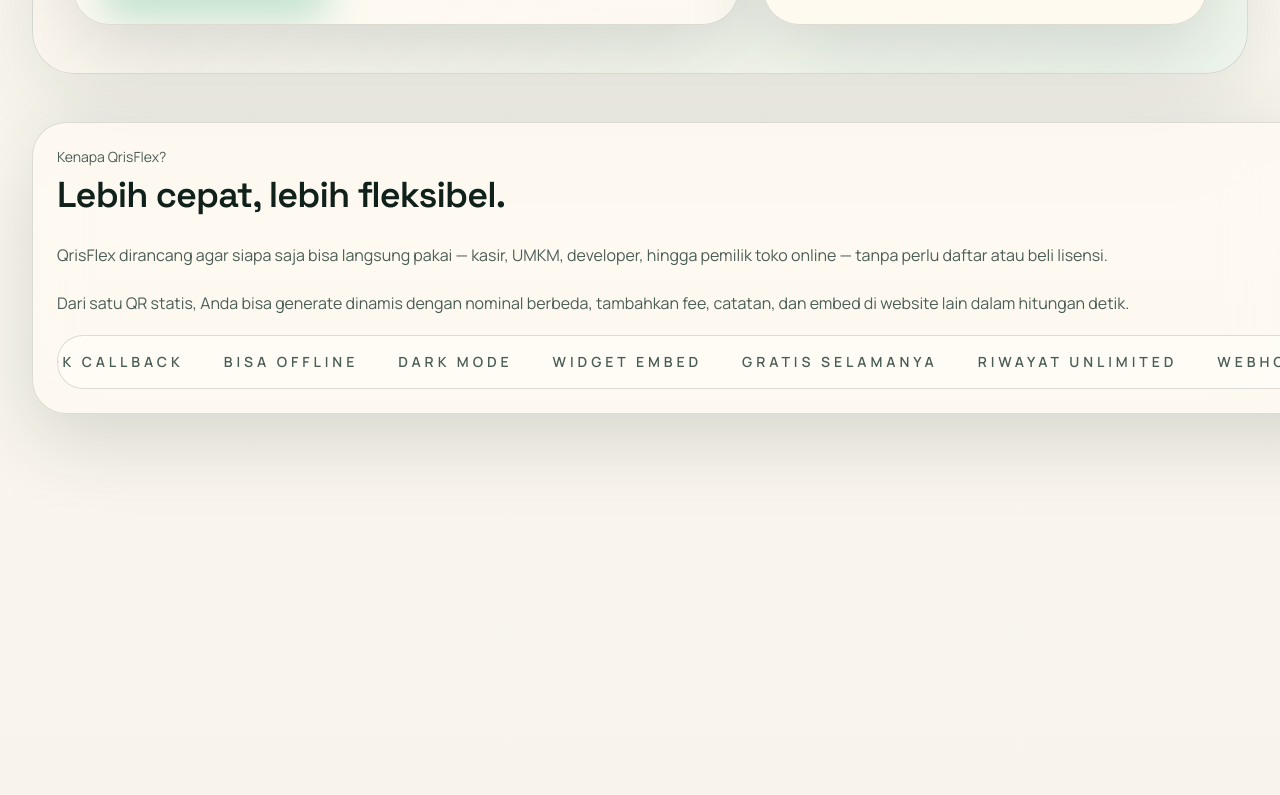
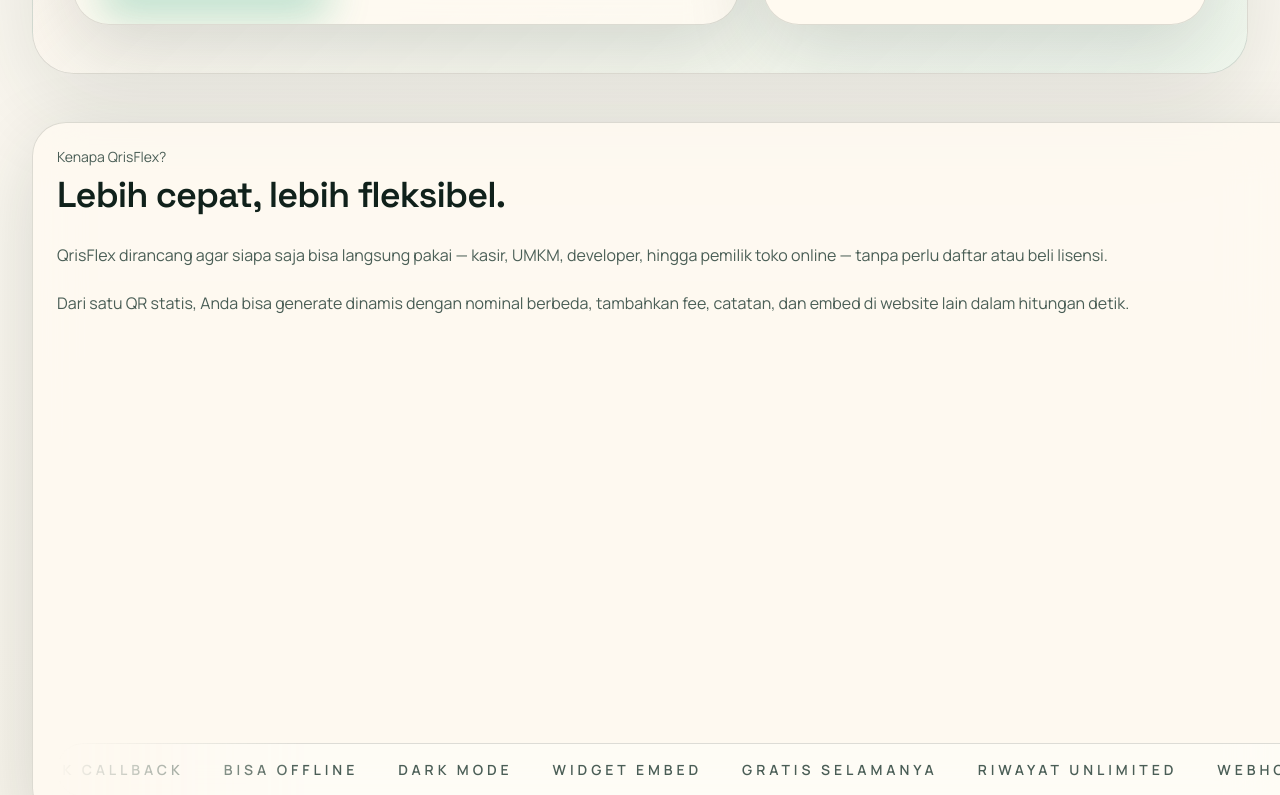
Before and after one commit to anprar/QrisFlex, a Next.js app: page / in a window 1280 px wide. Shown: the part 1160-1955 px from the top of the page. Built offline with nearby package versions, Linux system fonts and the light colour scheme; no server answers.

Commit message:
fix(ui): use vertical flex for qris flex features card to eliminate big bottom whitespace, add horizontal gradient mask to marquee

```diff
--- a/app/page.tsx
+++ b/app/page.tsx
@@ -59,19 +59,21 @@
         </section>
 
         <section className="grid gap-6 min-w-0 xl:grid-cols-[1fr_1.2fr]">
-          <Card className="h-fit rounded-[34px] border border-white/30 bg-gradient-to-br from-primary/10 to-secondary/15">
+          <Card className="flex flex-col rounded-[34px] border border-white/30 bg-gradient-to-br from-primary/10 to-secondary/15">
             <CardHeader>
               <CardDescription>Kenapa QrisFlex?</CardDescription>
               <CardTitle className="text-4xl">Lebih cepat, lebih fleksibel.</CardTitle>
             </CardHeader>
-            <CardContent className="space-y-4 text-base leading-8 text-muted-foreground">
+            <CardContent className="flex flex-1 flex-col justify-between space-y-6 text-base leading-8 text-muted-foreground">
+              <div className="space-y-4">
                 <p>
                   QrisFlex dirancang agar siapa saja bisa langsung pakai — kasir, UMKM, developer, hingga pemilik toko online — tanpa perlu daftar atau beli lisensi.
                 </p>
                 <p>
                   Dari satu QR statis, Anda bisa generate dinamis dengan nominal berbeda, tambahkan fee, catatan, dan embed di website lain dalam hitungan detik.
                 </p>
-              <div className="overflow-hidden rounded-[26px] border border-border bg-white/35 py-4 dark:bg-white/5">
+              </div>
+              <div className="overflow-hidden rounded-[26px] border border-border bg-white/35 py-4 [mask-image:linear-gradient(to_right,transparent,white_10%,white_90%,transparent)] dark:bg-white/5">
                 <div className="marquee-inner flex w-max items-center gap-10 px-6 text-sm font-semibold uppercase tracking-[0.28em] text-muted-foreground">
                   <span>Riwayat unlimited</span>
                   <span>Webhook callback</span>
```
Lines whose indentation alone changed are shown as unchanged.
